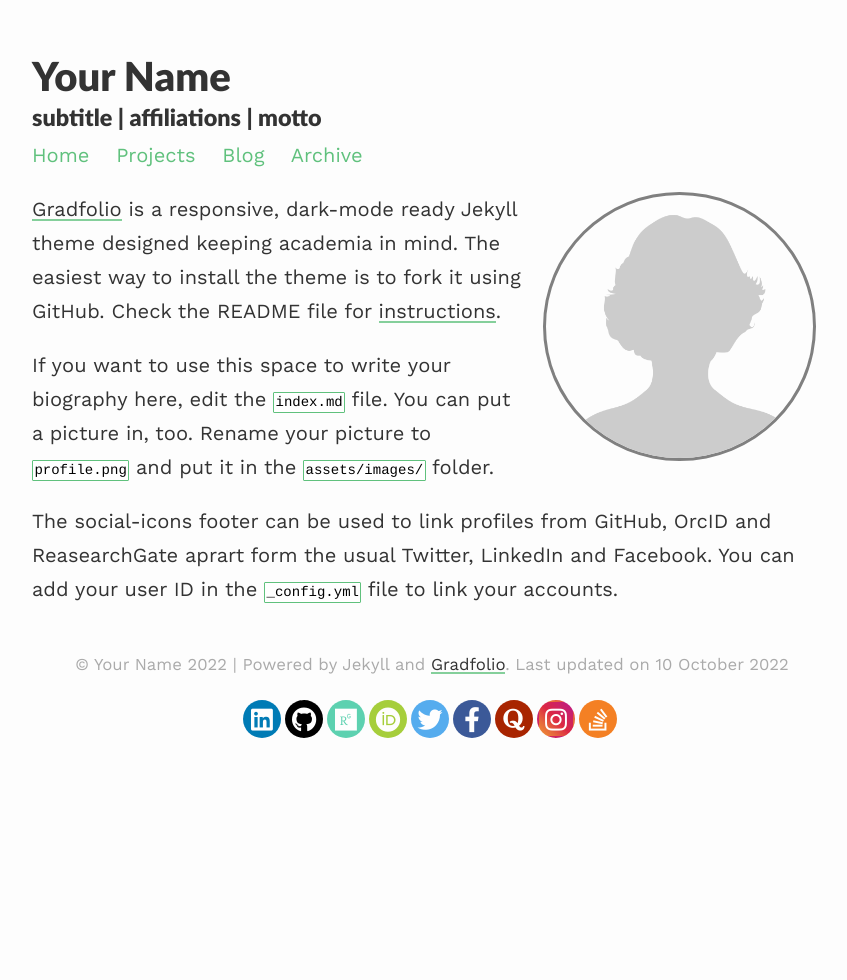
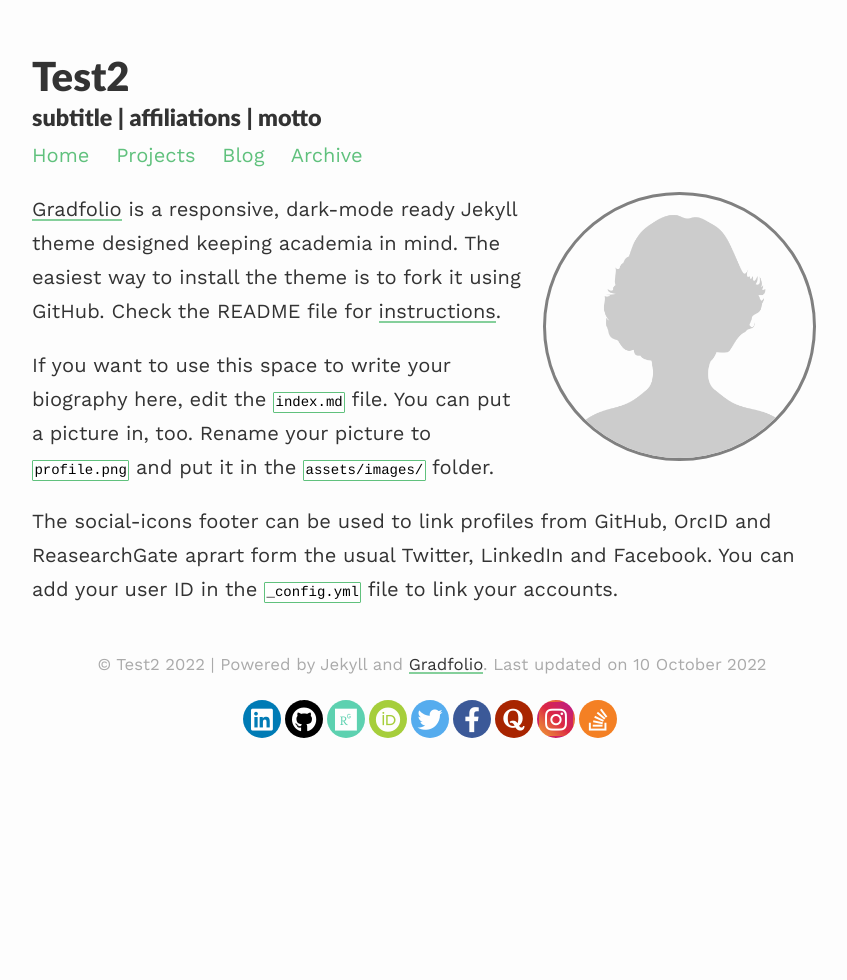
Before and after one commit to emilystrickland2/Test2, a Jekyll site: the page built from index.md, in a window 1280 px wide. Shown: the whole page, without its empty margins (208-1055 px from the left). Built offline with Jekyll 4.4.1, drawn with Linux system fonts in a browser that asks for light colours; nearby versions of some CDN libraries.

Commit message:
Update _config.yml

```diff
--- a/_config.yml
+++ b/_config.yml
@@ -1,9 +1,9 @@
 ### your site title here
 
-title: Your Name
+title: Test2
 description: subtitle | affiliations | motto
 
-baseurl: /gradfolio #name of GitHub repository
+baseurl: /test/ #name of GitHub repository
 url: "" #custom url to be used instead of GitHub repository
 email: #
 
```
